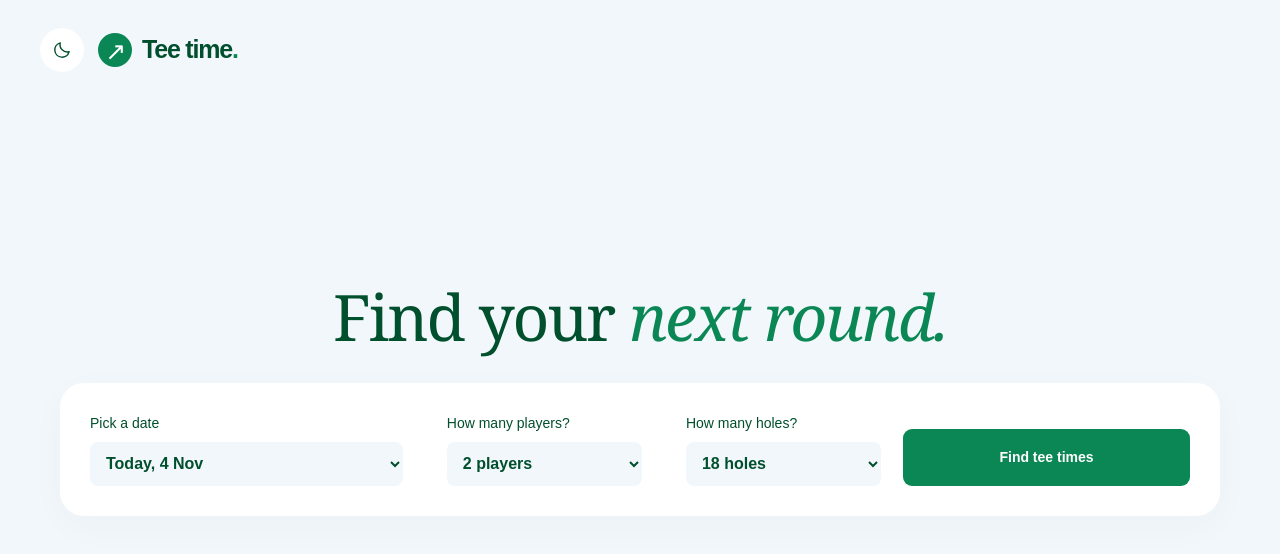
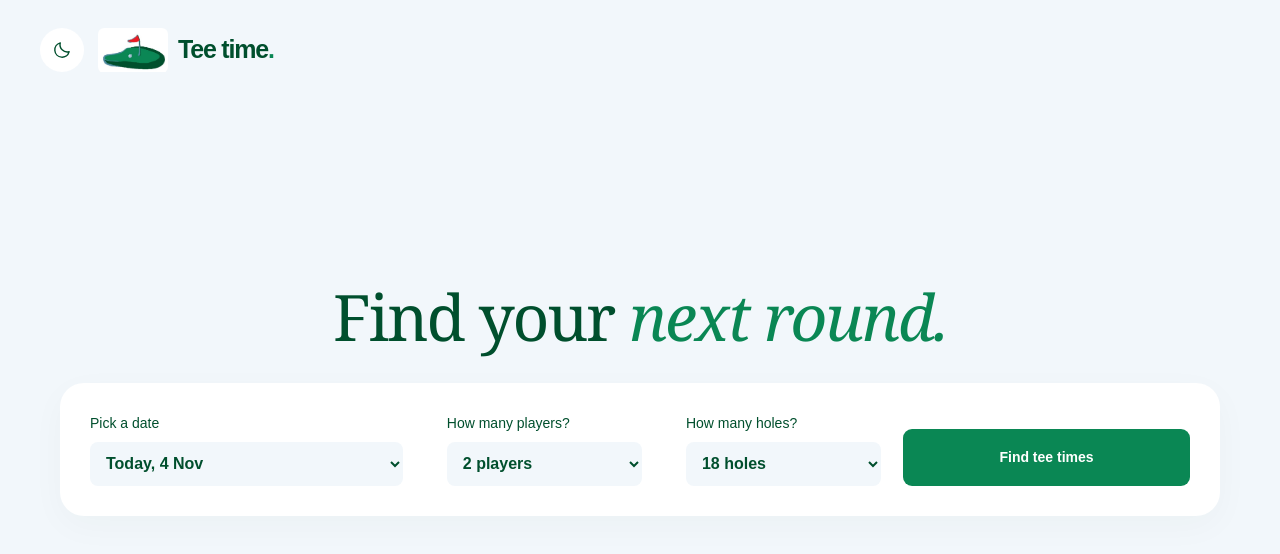
Before and after one commit to YapSengKuang/CourtViewer, a Next.js app in the folder web/: page / in a window 1280 px wide. Shown: the top 554 px of the page. Built offline with nearby package versions, Linux system fonts and the light colour scheme.

Commit message:
Add supplied golf logo and shared-link preview artwork

```diff
--- a/web/public/round.css
+++ b/web/public/round.css
@@ -48,7 +48,9 @@ button:disabled, select:disabled { cursor: wait; opacity: .55; }
 .round-nav { height: 100px; display: flex; justify-content: space-between; align-items: center; border-bottom: 0; gap: 16px; }
 .round-brand { display: inline-flex; align-items: center; gap: 10px; font-size: 25px; font-weight: 700; letter-spacing: -1.2px; text-decoration: none; }
 .brand-mark { display: inline-grid; place-items: center; width: 34px; height: 34px; background: var(--fairway); color: var(--fairway-ink); border-radius: 50%; font-size: 25px; font-weight: 400; }
-.brand-dot { color: var(--fairway); margin-left: -10px; }
+.brand-dot { color: var(--fairway); }
+.brand-logo { display: block; flex-shrink: 0; width: 70px; height: 45px; object-fit: contain; border-radius: 6px; }
+@media (max-width: 600px) { .brand-logo { width: 56px; height: 36px; } }
 .region-label, .eyebrow { font-size: 10px; letter-spacing: 2px; font-weight: 700; color: var(--muted); }
 .round-hero { display: grid; grid-template-columns: 1.15fr 1fr; gap: 36px; align-items: center; padding: 64px 0 58px; }
 .round-hero.compact-hero { display: block; padding: 40px 0 32px; }
--- a/web/src/app/layout.tsx
+++ b/web/src/app/layout.tsx
@@ -2,8 +2,23 @@ import type { Metadata } from "next";
 import "./globals.css";
 
 export const metadata: Metadata = {
+  metadataBase: new URL("https://golf-booker-beta.pages.dev"),
   title: "Tee times",
   description: "Search open golf tee times across local courses.",
+  openGraph: {
+    type: "website",
+    title: "Tee times",
+    description: "Search open golf tee times across local courses.",
+    siteName: "Tee time",
+    images: [{ url: "/branding/tee-time-preview.jpeg", width: 474, height: 298,
+      alt: "An illustrated golf green with a red flag and a sand bunker." }],
+  },
+  twitter: {
+    card: "summary_large_image",
+    title: "Tee times",
+    description: "Search open golf tee times across local courses.",
+    images: ["/branding/tee-time-preview.jpeg"],
+  },
 };
 
 export default function RootLayout({ children }: LayoutProps<"/">) {
@@ -13,7 +28,7 @@ export default function RootLayout({ children }: LayoutProps<"/">) {
         <script dangerouslySetInnerHTML={{ __html: `try{var t=localStorage.getItem('tee-time-theme');document.documentElement.dataset.theme=t==='light'||t==='dark'?t:matchMedia('(prefers-color-scheme: dark)').matches?'dark':'light'}catch{document.documentElement.dataset.theme=matchMedia('(prefers-color-scheme: dark)').matches?'dark':'light'}` }} />
         {/* Native CSS keeps the planner independent of the Tailwind worker. */}
         {/* eslint-disable-next-line @next/next/no-css-tags -- static stylesheet shared by the two round-planning routes */}
-        <link rel="stylesheet" href="/round.css?v=8" precedence="default" />
+        <link rel="stylesheet" href="/round.css?v=9" precedence="default" />
       </head>
       <body className="min-h-full">{children}</body>
     </html>
--- /dev/null
+++ b/web/src/components/round-brand.tsx
@@ -0,0 +1,9 @@
+import Image from "next/image";
+import Link from "next/link";
+
+export function RoundBrand() {
+  return <Link href="/" className="round-brand" aria-label="Tee time home">
+    <Image src="/branding/tee-time-logo.jpeg" alt="" width={70} height={45} unoptimized className="brand-logo" />
+    <span>Tee time<span className="brand-dot">.</span></span>
+  </Link>;
+}
--- a/web/src/components/round-results.tsx
+++ b/web/src/components/round-results.tsx
@@ -1,6 +1,7 @@
 "use client";
 
 import Link from "next/link";
+import { RoundBrand } from "@/components/round-brand";
 import { useRouter, useSearchParams } from "next/navigation";
 import { useEffect, useMemo, useRef, useState } from "react";
 import { fetchCourses, searchTimelineAvailability } from "@/lib/api";
@@ -108,7 +109,7 @@ export function RoundResults() {
   return (
     <main className="round-shell results-shell">
       <nav className="round-nav" aria-label="Main navigation">
-        <div className="nav-start"><ThemeToggle /><Link href="/" className="round-brand"><span className="brand-mark" aria-hidden="true">↗</span> Tee time<span className="brand-dot">.</span></Link></div>
+        <div className="nav-start"><ThemeToggle /><RoundBrand /></div>
         <Link href="/" className="back-link">← Plan another round</Link>
       </nav>
       <header className="results-heading">
--- a/web/src/components/round-start.tsx
+++ b/web/src/components/round-start.tsx
@@ -1,6 +1,6 @@
 "use client";
 
-import Link from "next/link";
+import { RoundBrand } from "@/components/round-brand";
 import { useRouter } from "next/navigation";
 import { useEffect, useState, type FormEvent } from "react";
 import { roundDates, resultsUrl, type RoundDate } from "@/lib/round-search";
@@ -26,7 +26,7 @@ export function RoundStart() {
   return (
     <main className="round-shell start-shell">
       <nav className="round-nav" aria-label="Main navigation">
-        <div className="nav-start"><ThemeToggle /><Link href="/" className="round-brand"><span className="brand-mark" aria-hidden="true">↗</span> Tee time<span className="brand-dot">.</span></Link></div>
+        <div className="nav-start"><ThemeToggle /><RoundBrand /></div>
       </nav>
       <div className="start-content">
       <header className="round-hero compact-hero">
```
Also changed, not shown: web/public/branding/tee-time-logo.jpeg (added), web/public/branding/tee-time-preview.jpeg (added), 1 other file (tests, documents, lock files or other folders).
